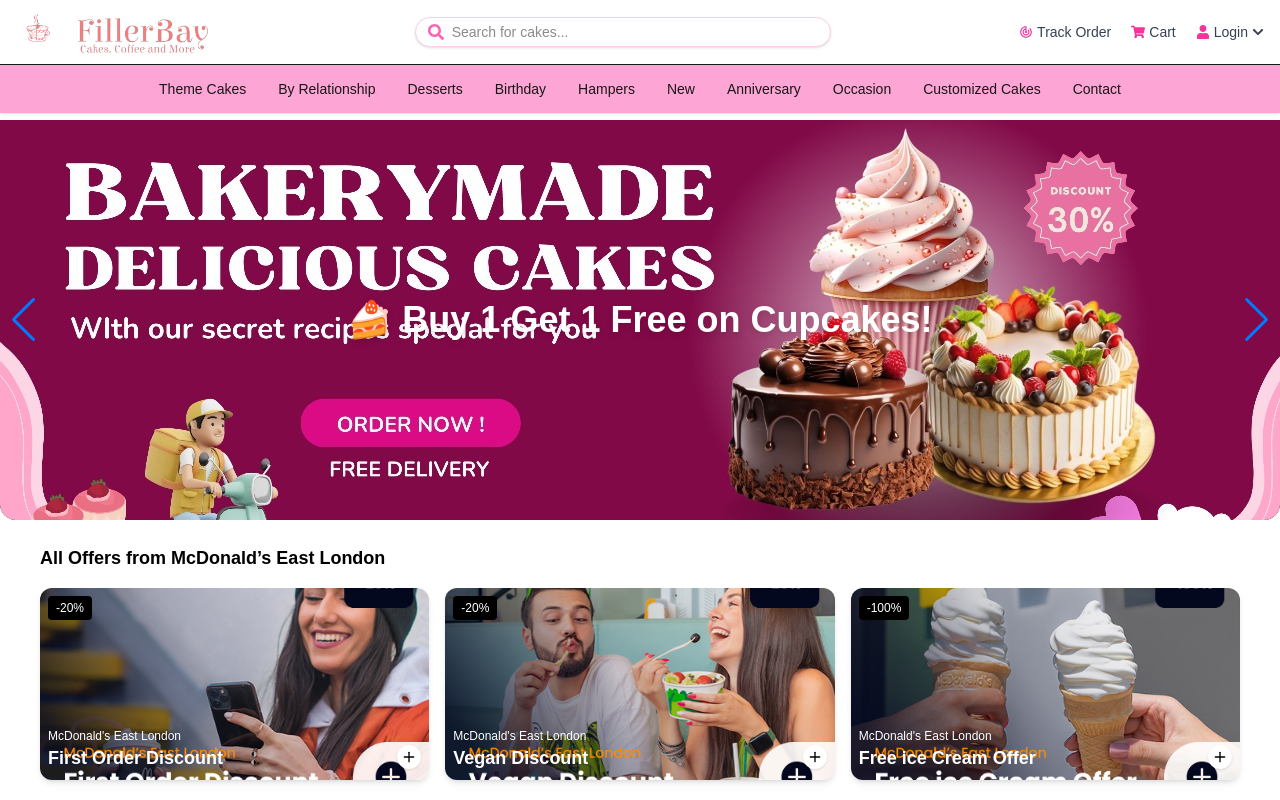
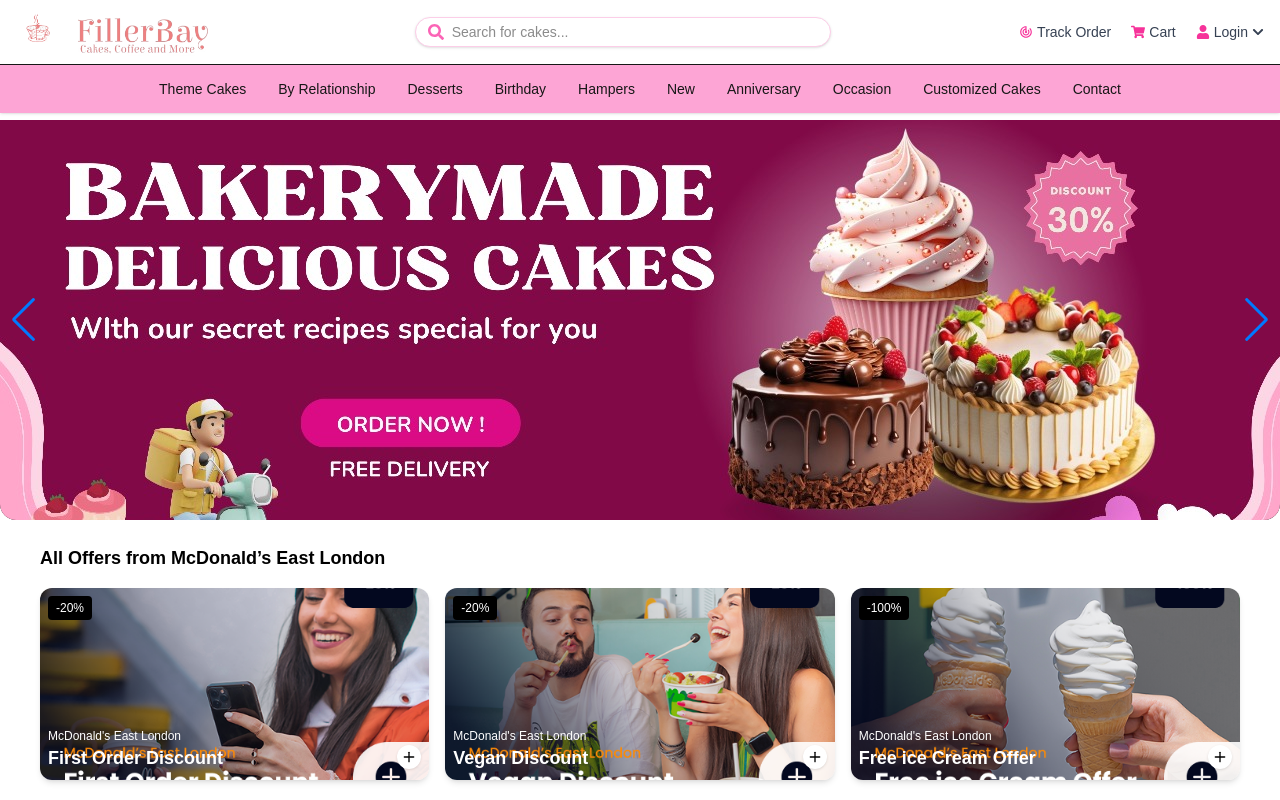
Before and after one commit to Gulshanverma7878/cake_applicationlatest, a Next.js app: page / in a window 1280 px wide. Shown: the top 800 px of the page. Built offline with nearby package versions, Linux system fonts and the light colour scheme.

Commit message:
offer text remove in slider

```diff
--- a/app/components/Home/BakerySlider.tsx
+++ b/app/components/Home/BakerySlider.tsx
@@ -10,23 +10,23 @@
     const slides = [
         {
             src: "/bakeryImage/IMG-20250721-WA0004.jpg",
-            offer: "🎂 Flat 20% Off on Chocolate Cakes!",
+            // offer: "🎂 Flat 20% Off on Chocolate Cakes!",
         },
         {
             src: "/bakeryImage/IMG-20250721-WA0005.jpg",
-            offer: "🍰 Buy 1 Get 1 Free on Cupcakes!",
+            // offer: "🍰 Buy 1 Get 1 Free on Cupcakes!",
         },
         {
             src: "/bakeryImage/IMG-20250721-WA0006.jpg",
-            offer: "🎉 30% Off for First-Time Orders!",
+            // offer: "🎉 30% Off for First-Time Orders!",
         },
         {
             src: "/bakeryImage/IMG-20250721-WA0007.jpg",
-            offer: "🧁 Free Delivery on Orders Above ₹499!",
+            // offer: "🧁 Free Delivery on Orders Above ₹499!",
         },
         {
             src: "/bakeryImage/IMG-20250721-WA0008.jpg",
-            offer: "🥳 Customized Cakes Now Available!",
+            // offer: "🥳 Customized Cakes Now Available!",
         },
     ];
 
```
